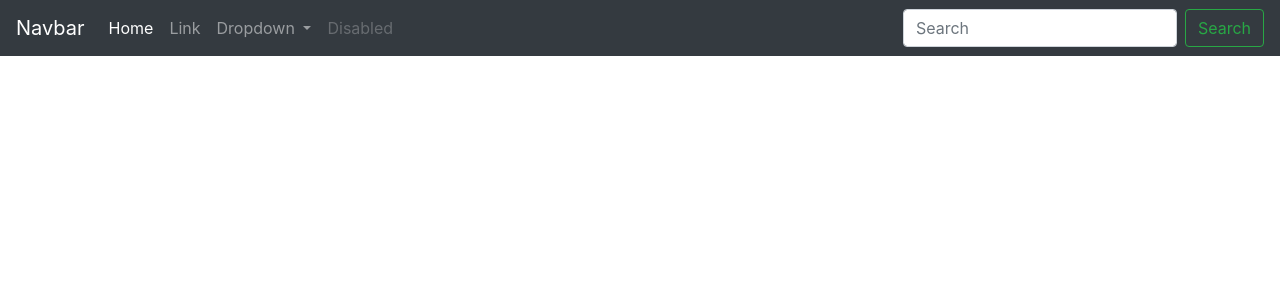
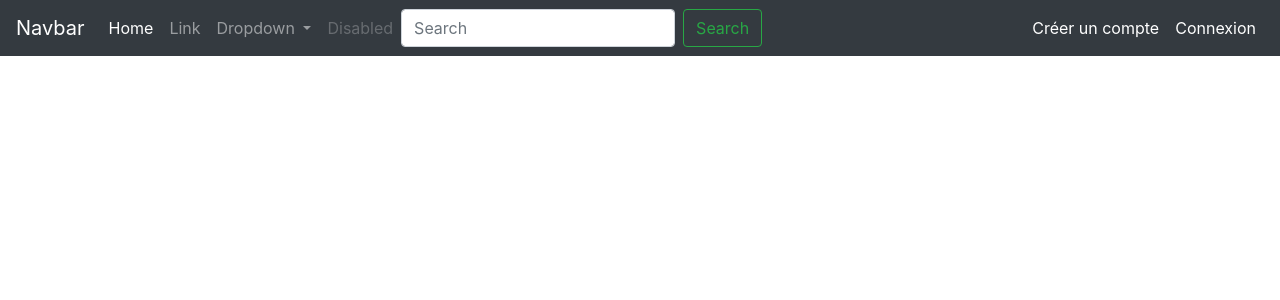
Before and after one commit to nicowtt/solution_project, an Angular app in the folder applicationWebAngular/: page / in a window 1280 px wide. Shown: the top 300 px of the page. Built offline with nearby package versions, Linux system fonts and the light colour scheme.

Commit message:
bug fix on navbar - jquery -> 3.5.0 -> 3.4.1 !!!

```diff
--- a/applicationWebAngular/package.json
+++ b/applicationWebAngular/package.json
@@ -20,7 +20,7 @@
     "@angular/platform-browser-dynamic": "~8.2.13",
     "@angular/router": "~8.2.13",
     "bootstrap": "^4.4.1",
-    "jquery": "^3.5.0",
+    "jquery": "^3.4.1",
     "rxjs": "~6.4.0",
     "rxjs-compat": "^6.5.4",
     "tslib": "^1.10.0",
--- a/applicationWebAngular/src/app/app.component.css
+++ b/applicationWebAngular/src/app/app.component.css
@@ -0,0 +1,4 @@
+:host {
+    display: block;
+    background-color: #777799;
+}
--- a/applicationWebAngular/src/app/header/header.component.html
+++ b/applicationWebAngular/src/app/header/header.component.html
@@ -1,4 +1,4 @@
-<nav class="navbar navbar-expand-lg navbar navbar-dark bg-dark">
+<nav class="navbar navbar-expand-lg navbar-dark bg-dark">
   <a class="navbar-brand" href="#">Navbar</a>
   <button class="navbar-toggler" type="button" data-toggle="collapse" data-target="#navbarSupportedContent" aria-controls="navbarSupportedContent" aria-expanded="false" aria-label="Toggle navigation">
     <span class="navbar-toggler-icon"></span>
@@ -26,10 +26,31 @@
       <li class="nav-item">
         <a class="nav-link disabled" href="#">Disabled</a>
       </li>
+      <form class="form-inline my-2 my-lg-0">
+        <input class="form-control mr-sm-2" type="search" placeholder="Search" aria-label="Search">
+        <button class="btn btn-outline-success my-2 my-sm-0" type="submit">Search</button>
+      </form>
     </ul>
-    <form class="form-inline my-2 my-lg-0">
-      <input class="form-control mr-sm-2" type="search" placeholder="Search" aria-label="Search">
-      <button class="btn btn-outline-success my-2 my-sm-0" type="submit">Search</button>
-    </form>
+
+
+    <ul class="navbar-nav navbar-right">
+      <li *ngIf="currentUser" (click)="onPersonalSpace()" style="cursor:pointer"
+         routerLink="#" class="navbar-text navbar-right" id="nameOnNav">{{currentUser.name}}
+      </li>
+
+      <li class="nav-item active">
+        <a class="nav-link" href="auth/signup" *ngIf="!currentUser">Créer un compte <span class="sr-only">(current)</span></a>
+      </li>
+      <li class="nav-item active">
+        <a class="nav-link" href="auth/signin" *ngIf="!currentUser">Connexion <span class="sr-only">(current)</span></a>
+      </li>
+
+      <li *ngIf="currentUser" (click)="onSignOut()"
+           style="cursor:pointer"
+           class="navbar-text navbar-right" id="logoutButton">Deconnexion
+      </li>
+
+    </ul>
+
   </div>
 </nav>
```
Also changed, not shown: 1 other file (tests, documents, lock files or other folders).
